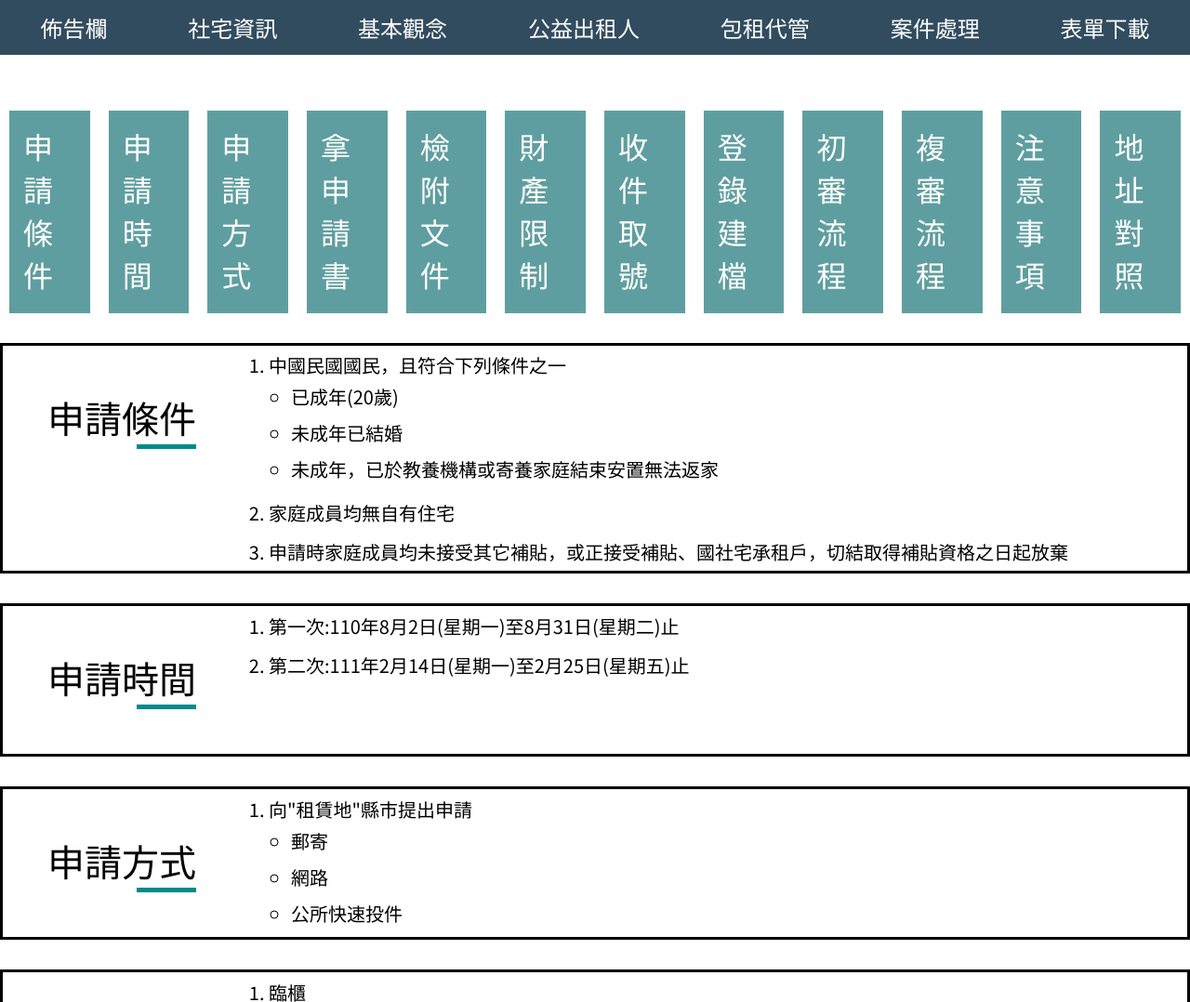
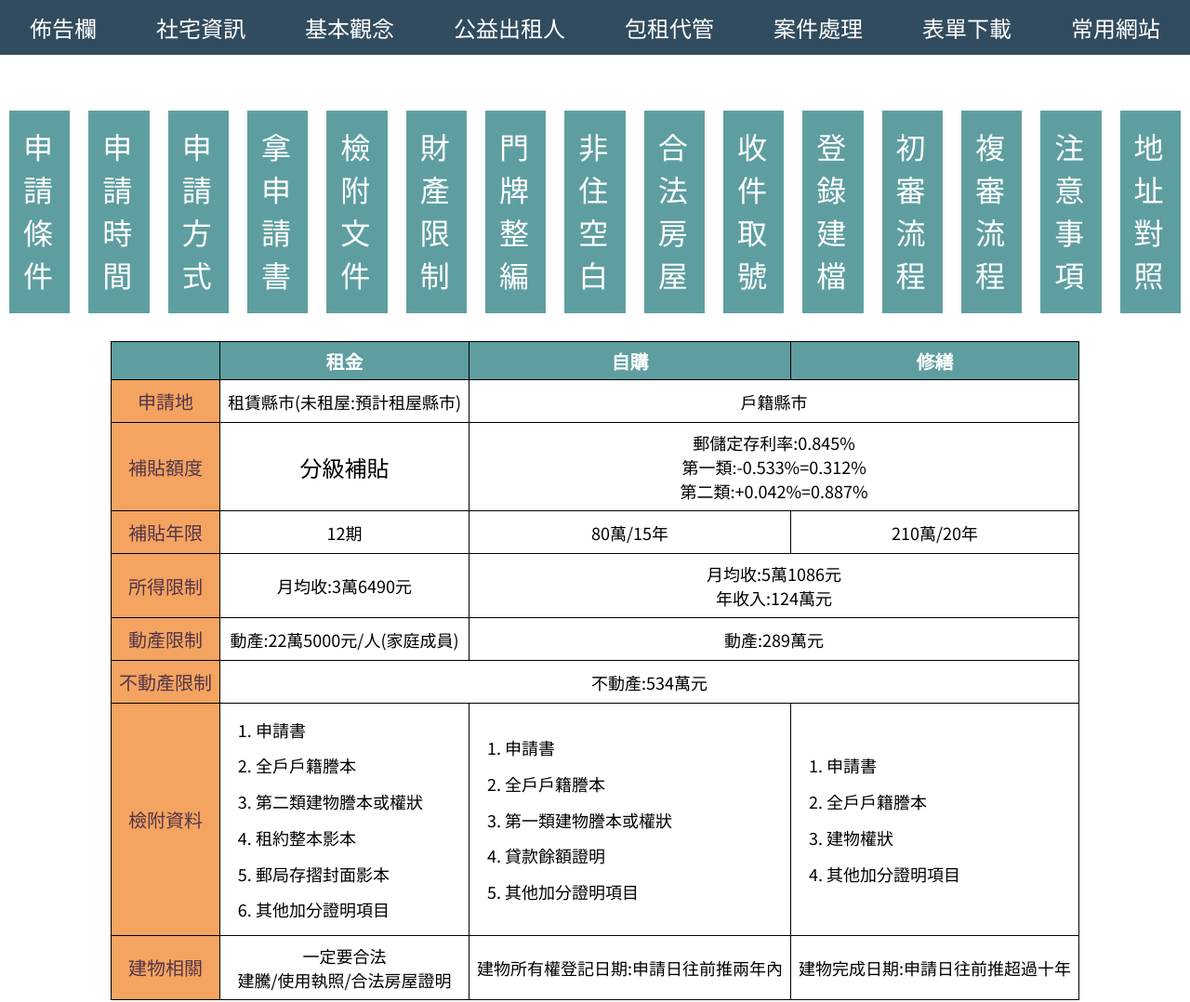
Before and after one commit to Shiroyashatw/Shiroyashatw.github.io, a plain HTML site: page QA.html in a window 1280 px wide. Shown: the top 1078 px of the page at 93% size. Drawn offline with Linux system fonts and the light colour scheme.

Commit message:
Add files via upload

```diff
--- a/QA.html
+++ b/QA.html
@@ -42,6 +42,7 @@
             <li><a href="management.html">包租代管</a></li>
             <li><a href="process.html">案件處理</a></li>
             <li><a href="download.html">表單下載</a></li>
+            <li><a href="web.html">常用網站</a></li>
         </ul>
     </nav>
 
@@ -65,6 +66,15 @@
             <a href="#財產限制">財產限制</a>
         </div>
         <div class="box">
+            <a href="#門牌整編">門牌整編</a>
+        </div>
+        <div class="box">
+            <a href="#非住空白">非住空白</a>
+        </div>
+        <div class="box">
+            <a href="#合法房屋">合法房屋</a>
+        </div>
+        <div class="box">
             <a href="#收件取號">收件取號</a>
         </div>
         <div class="box">
@@ -81,6 +91,85 @@
         </div>
         <div class="box">
             <a href="#地址對照">地址對照</a>
+        </div>
+    </div>
+
+    <div class="article">
+        <div class="filetable">
+            <table>
+                <tr>
+                    <th></th>
+                    <th>租金</th>
+                    <th>自購</th>
+                    <th>修繕</th>
+                </tr>
+                <tr>
+                    <td>申請地</td>
+                    <td>租賃縣市(未租屋:預計租屋縣市)</td>
+                    <td colspan="2">戶籍縣市</td>
+                </tr>
+                <tr>
+                    <td>補貼額度</td>
+                    <td><a href="index.html#分級補貼">分級補貼</a></td>
+                    <td colspan="2">郵儲定存利率:0.845%<br />第一類:-0.533%=0.312%<br />第二類:+0.042%=0.887%</td>
+                </tr>
+                <tr>
+                    <td>補貼年限</td>
+                    <td>12期</td>
+                    <td>80萬/15年</td>
+                    <td>210萬/20年</td>
+                </tr>
+                <tr>
+                    <td>所得限制</td>
+                    <td>月均收:3萬6490元</td>
+                    <td colspan="3">月均收:5萬1086元<br />年收入:124萬元</td>
+                </tr>
+                <tr>
+                    <td>動產限制</td>
+                    <td>動產:22萬5000元/人(家庭成員)</td>
+                    <td colspan="2">動產:289萬元</td>
+                </tr>
+                <tr>
+                    <td>不動產限制</td>
+                    <td colspan="3">不動產:534萬元</td>
+                </tr>
+                <tr>
+                    <td>檢附資料</td>
+                    <td>
+                        <ol>
+                            <li>申請書</li>
+                            <li>全戶戶籍謄本</li>
+                            <li>第二類建物謄本或權狀</li>
+                            <li>租約整本影本</li>
+                            <li>郵局存摺封面影本</li>
+                            <li>其他加分證明項目</li>
+                        </ol>
+                    </td>
+                    <td>
+                        <ol>
+                            <li>申請書</li>
+                            <li>全戶戶籍謄本</li>
+                            <li>第一類建物謄本或權狀</li>
+                            <li>貸款餘額證明</li>
+                            <li>其他加分證明項目</li>
+                        </ol>
+                    </td>
+                    <td>
+                        <ol>
+                            <li>申請書</li>
+                            <li>全戶戶籍謄本</li>
+                            <li>建物權狀</li>
+                            <li>其他加分證明項目</li>
+                        </ol>
+                    </td>
+                </tr>
+                <tr>
+                    <td>建物相關</td>
+                    <td>一定要合法<br />建騰/使用執照/合法房屋證明</td>
+                    <td>建物所有權登記日期:申請日往前推兩年內</td>
+                    <td>建物完成日期:申請日往前推超過十年</td>
+                </tr>
+            </table>
         </div>
     </div>
 
@@ -123,13 +212,9 @@
         </div>
         <div class="wraptxt">
             <ol>
-                <li>向"租賃地"縣市提出申請
-                    <ul>
-                        <li>郵寄</li>
-                        <li>網路</li>
-                        <li>公所快速投件</li>
-                    </ul>
-                </li>
+                <li>郵寄</li>
+                <li>網路</li>
+                <li>公所快速投件</li>
             </ol>
         </div>
     </div>
@@ -186,6 +271,41 @@
                 </li>
                 <li>家庭不動產低於534萬元</li>
             </ol>
+        </div>
+    </div>
+
+    <div class="wrap" id="門牌整編">
+        <div class="wraptitle">
+            <h1>門牌整編</h1>
+        </div>
+        <div class="wraptxt">
+            <ol>
+                <li>去租賃地"戶政事務所"申請</li>
+            </ol>
+        </div>
+    </div>
+
+    <div class="wrap" id="非住空白">
+        <div class="wraptitle">
+            <h1>非住空白</h1>
+        </div>
+        <div class="wraptxt">
+            <P>課稅明細(房東以稅單申請各樓層)or稅單(找房東拿)+土地使用分區證明</P>
+            <p>課稅為住家用稅(含自用、非自用)則符合規定</p>
+            <p id="imp">當稅單上有課到"非住家用稅"時，則不符規定!</p>
+            <P>若課稅明細有三層，只有一、二層課"營業用稅"，民眾申請三樓，則符合規定。</P>
+            <p>後續需要去地政申請"地籍圖"</p>
+            <P id="imp">再拿"地籍圖"辦理"使用分區證明"(市-測量科、縣-區公所)</P>
+            <p id="imp">使用分區證明上面用途不得為"工業用地"、"丁種用地"</p>
+        </div>
+    </div>
+
+    <div class="wrap" id="合法房屋">
+        <div class="wraptitle">
+            <h1>合法房屋</h1>
+        </div>
+        <div class="wraptxt">
+            <p>合法房屋證明申請書+房屋稅籍證明</p>
         </div>
     </div>
 
--- a/style.css
+++ b/style.css
@@ -291,6 +291,28 @@ nav ul li ul li a:hover {
     width: 80%;
 }
 
+/* QA資料表格 */
+
+.article .filetable th {
+    font-size: 20px;
+    background-color: cadetblue;
+    color: white;
+}
+
+.article .filetable td {
+    padding: 0.5rem;
+}
+
+.filetable td:nth-child(1) {
+    font-size: 20px;
+    background-color: sandybrown;
+    color: #53354A;
+}
+
+.filetable ol {
+    text-align: left;
+}
+
 /* QA資訊 案件處理 網頁 */
 .wrap {
     display: flex;
```
Also changed, not shown: DLA.html (+1 -0 lines), FUA.html (+1 -0 lines), NTA.html (+1 -0 lines), TPA.html (+1 -0 lines), bulid.html (+1 -0 lines), download.html (+1 -0 lines), gongyi.html (+1 -0 lines), index.html (+2 -1 lines), management.html (+1 -0 lines), process.html (+8 -6 lines), web.html (added, +67 -0 lines).
